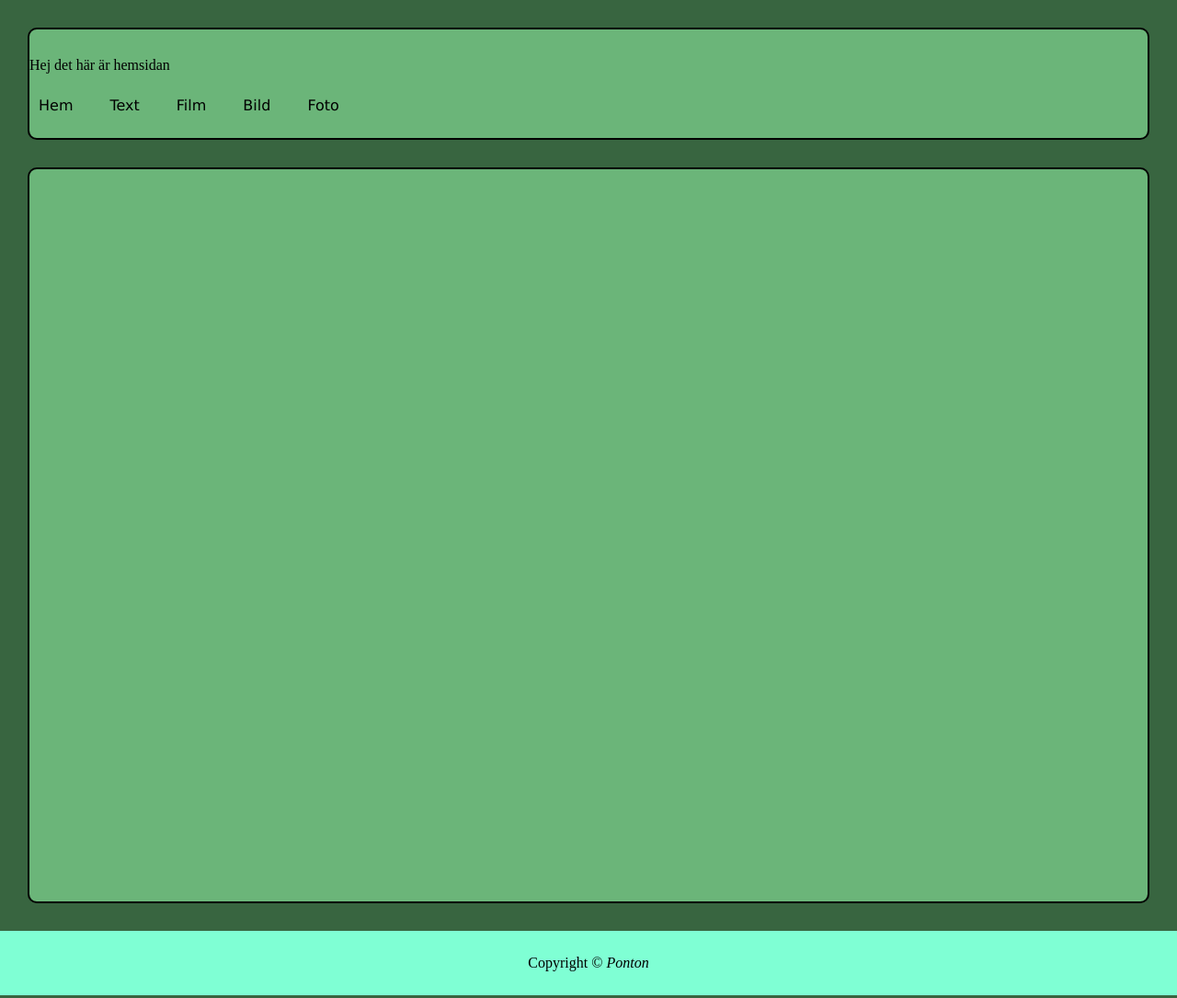
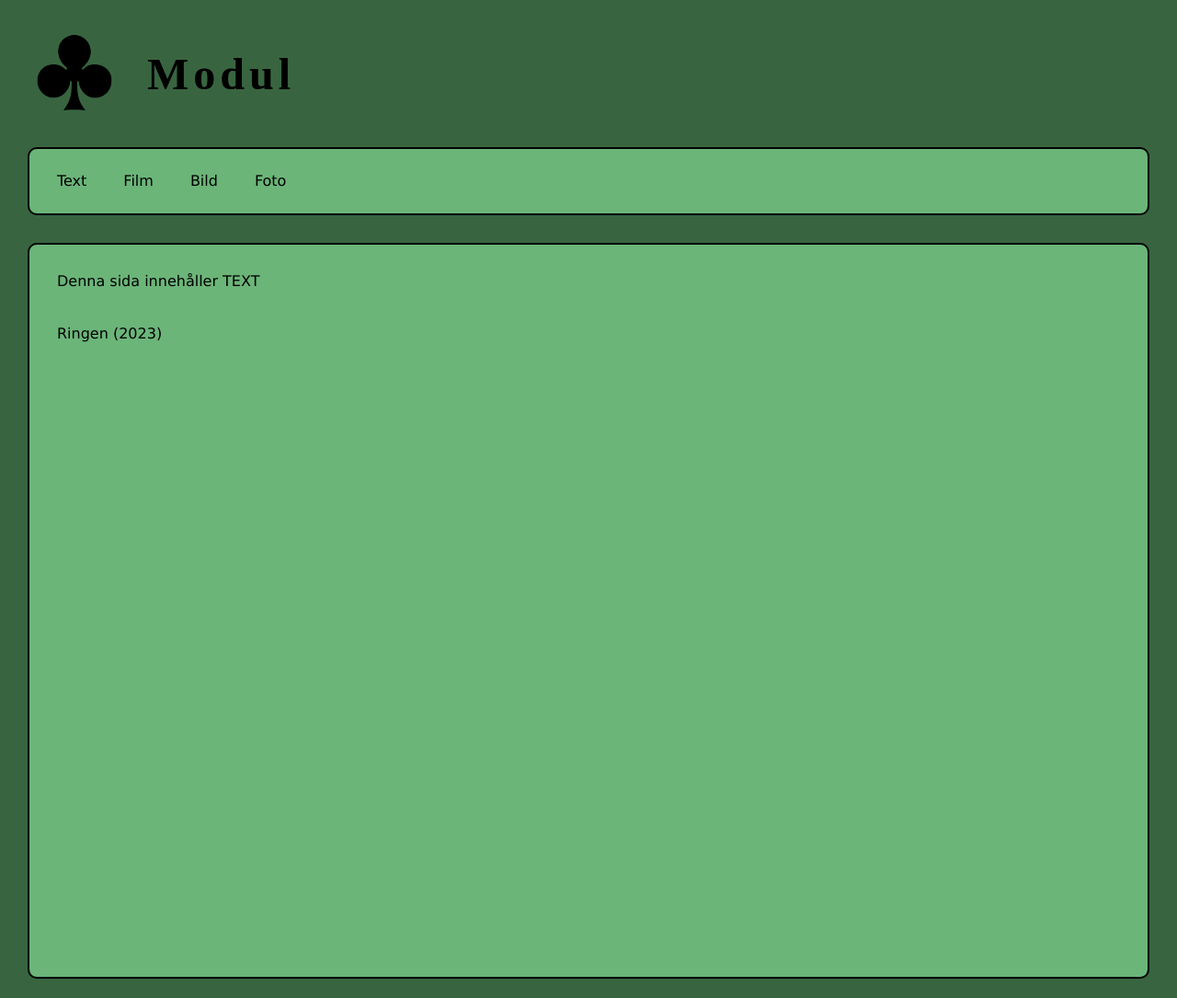
Before and after one commit to Skalman73/modul, a plain HTML site: page html/text.html in a window 1280 px wide. Shown: the whole page at 92% size. Drawn offline with Linux system fonts and the light colour scheme.

Commit message:
lade till textsida och Ringen

```diff
--- a/css/region.css
+++ b/css/region.css
@@ -3,29 +3,37 @@
     --main-width: 1100px;
     --magic-number: 24px;
     --header-height: 70px;
+
+    --main-color:rgb(107, 181, 121);
+    --secondary-color:rgb(56, 101, 64);
 }
 
 body{
-    background-color:  rgb(56, 101, 64);
+    background-color: var(--secondary-color);
 }
 
 .main, header{
-    border:2px rgb(0, 0, 0) solid;
+    border:2px black solid;
     border-radius:10px;
-    background-color: rgb(107, 181, 121);
+    background-color: var(--main-color);
     margin: 30px;
 
 }
 
 .logo{
     margin:30px;
-
+    display: flex;
+    align-items: center;
+    gap: 30px;
+    font-family: 'Propaganda';
+    font-size: x-large;
+    letter-spacing: 5px;
 }
 
 .logo img{
-    width:80px;
+    width:100px;
     object-fit: contain;
-}
+}s
 
 header{
 
@@ -39,13 +47,17 @@ nav ul{
     gap:40px;
     font-family:'Lucida Sans', 'Lucida Sans Regular', 'Lucida Grande', 'Lucida Sans Unicode', Geneva, Verdana, sans-serif;
     line-height: var(--header-height);
-    padding-left:10px;
+    padding-left:30px;
 }
 
 
 a{
     text-decoration: none;
     color:black;
+}
+
+.back{
+    text-decoration: underline;
 }
 
 a:hover{
@@ -56,9 +68,12 @@ a:hover{
     display: block;
     overflow: auto;
     min-height:800px;
+
+    padding: 30px;
+    font-family:'Lucida Sans', 'Lucida Sans Regular', 'Lucida Grande', 'Lucida Sans Unicode', Geneva, Verdana, sans-serif;
 }
 
-.copyright{
+/* .copyright{
     background-color: aquamarine;
     height:var(--header-height);
     width:100%;
@@ -69,4 +84,4 @@ a:hover{
 .copyright p{
     text-align: center;
     margin:auto;
-}
+} */
--- a/html/home.html
+++ b/html/text.html
@@ -5,34 +5,40 @@
     <meta name="viewport" content="width=device-width, initial-scale=1">
     <title>Boilerplate to start up website</title>
     <link rel="stylesheet" href="../css/region.css">
-    <link rel="icon" href="">
+    <link rel="icon" href="../img/logo.png">
 </head>
 
 <body>
+    <div class="logo">
+
+        <img src="../img/logo.png" alt="">
+        <h1><a href="index.html">Modul</a></h1>
+
+    </div>
+
     <header>
-        <div class="logo">
 
-        </div>
-        <p>Hej det här är hemsidan</p>
         <nav>
             <ul>
-                <li><a href="home.html">Hem</a></li>
                 <li><a href="text.html">Text</a></li>
                 <li><a href="film.html">Film</a></li>
                 <li><a href="bild.html">Bild</a></li>
                 <li><a href="foto.html">Foto</a></li>
-
             </ul>
         </nav>
+
     </header>
 
     <div class="main">
-
+        <p>
+            Denna sida innehåller TEXT
+            <br>
+            <br>
+            <br>
+            <a href="text/ringen.html">Ringen (2023)</a>
+        </p>
     </div>
 
-    <footer>
-        <div class="copyright"><p>Copyright © <span id="year"></span><i>Ponton</i></p></div>
-    </footer>
 
 <script type="module" src="/js/main.js"></script>
 </body>
```
Also changed, not shown: html/text/ringen.html (added, +47 -0 lines), index.html (+2 -7 lines), img/prinsen.jpg (added).
